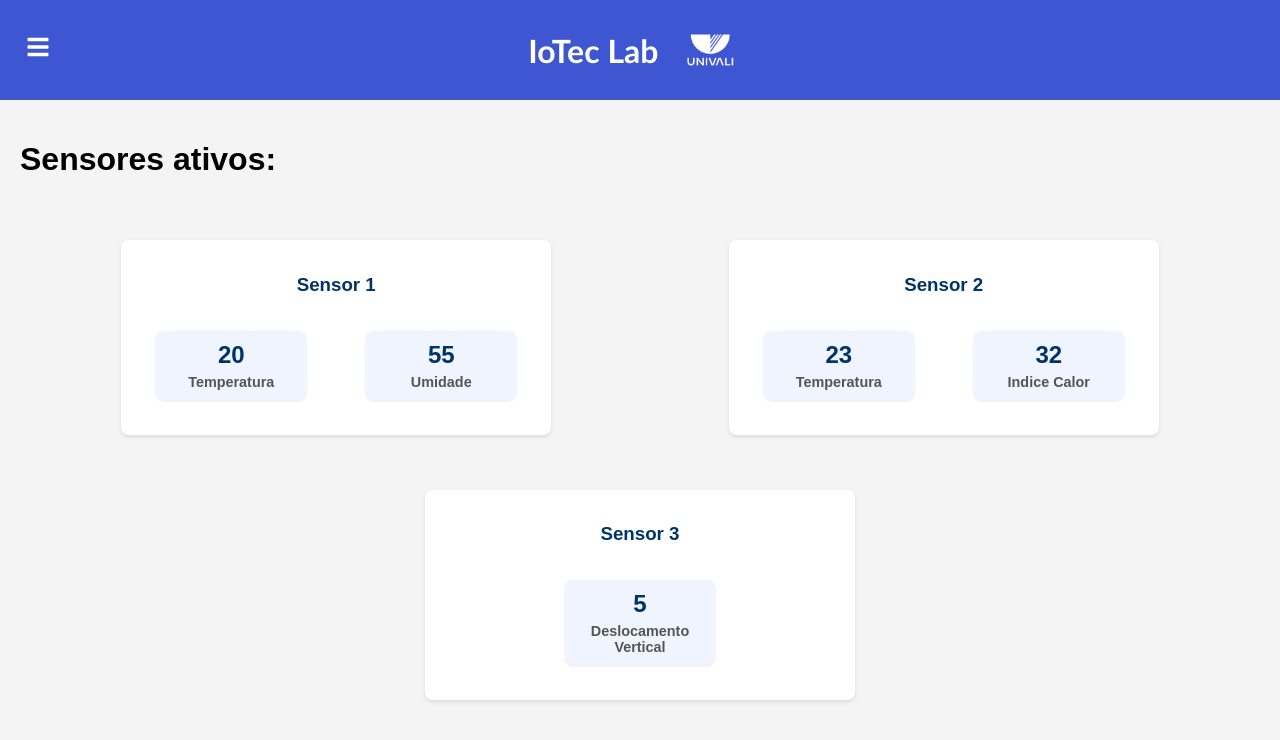
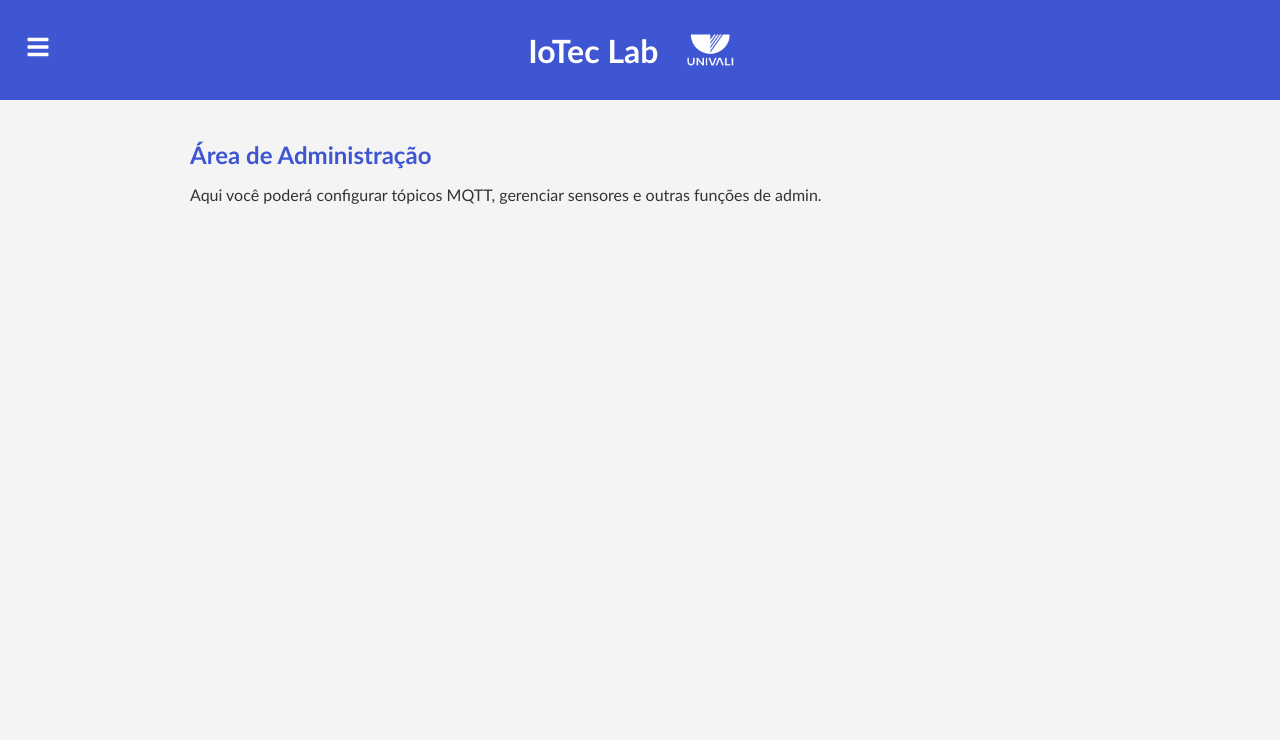
Before and after one commit to IoTec-Lab-Univali-Itajai/Site-IoTec-Sensores, a React (Create React App) app in the folder frontend/: page /adm in a window 1280 px wide. Shown: the top 740 px of the page. Built offline with nearby package versions, Linux system fonts and the light colour scheme.

Commit message:
mudancas-frontend

```diff
--- a/frontend/package.json
+++ b/frontend/package.json
@@ -10,6 +10,7 @@
     "react": "^19.1.0",
     "react-dom": "^19.1.0",
     "react-icons": "^5.5.0",
+    "react-router-dom": "^7.7.0",
     "react-scripts": "5.0.1",
     "web-vitals": "^2.1.4"
   },
--- a/frontend/src/App.js
+++ b/frontend/src/App.js
@@ -1,30 +1,22 @@
+// App.js
 import React from 'react';
 import './App.css';
 import Header from './components/Header';
-import CardSensor from './components/CardSensor';
+import { BrowserRouter as Router, Routes, Route } from 'react-router-dom';
+import PagAdmin from './PagAdmin';
+import Home from './Home'; // Vamos criar este componente
 
 function App() {
-
-  const sensores = [
-    { id: 1, nome: 'Sensor 1', dados: { temperatura: 20, umidade: 55 } },
-    { id: 2, nome: 'Sensor 2', dados: { temperatura: 23, indice_calor: 32 } },
-    { id: 3, nome: 'Sensor 3', dados: { deslocamento_vertical: 5 } },
-    // Adicione mais sensores
-  ];
-
   return (
-    <div className="App">
-      <Header />
-
-      <main>
-        <h1>Sensores ativos: </h1>
-        <div className="cards-container">
-          {sensores.map(sensor => (
-            <CardSensor key={sensor.id} nome={sensor.nome} dados={sensor.dados} />
-          ))}
-        </div>
-      </main>
-    </div>
+    <Router>
+      <div className="App">
+        <Header />
+        <Routes>
+          <Route path="/" element={<Home />} />
+          <Route path="/adm" element={<PagAdmin />} />
+        </Routes>
+      </div>
+    </Router>
   );
 }
 
--- /dev/null
+++ b/frontend/src/Home.js
@@ -0,0 +1,24 @@
+// components/Home.js
+import React from 'react';
+import CardSensor from './components/CardSensor';
+
+function Home() {
+  const sensores = [
+    { id: 1, nome: 'Sensor 1', dados: { temperatura: 20, umidade: 55 } },
+    { id: 2, nome: 'Sensor 2', dados: { temperatura: 23, indice_calor: 32 } },
+    { id: 3, nome: 'Sensor 3', dados: { deslocamento_vertical: 5 } },
+  ];
+
+  return (
+    <main>
+      <h1>Sensores ativos: </h1>
+      <div className="cards-container">
+        {sensores.map(sensor => (
+          <CardSensor key={sensor.id} nome={sensor.nome} dados={sensor.dados} />
+        ))}
+      </div>
+    </main>
+  );
+}
+
+export default Home;
--- /dev/null
+++ b/frontend/src/PagAdmin.css
@@ -0,0 +1,12 @@
+.pagadmin-main {
+    padding: 20px;
+    max-width: 900px;
+    margin: 0 auto;
+    font-family: 'Trebuchet MS', sans-serif;
+    color: #333;
+  }
+
+  .pagadmin-main h2 {
+    color: #3f56d3;
+    margin-bottom: 15px;
+  }
--- /dev/null
+++ b/frontend/src/PagAdmin.js
@@ -0,0 +1,14 @@
+// components/PagAdmin.js
+import React from 'react';
+import './PagAdmin.css';
+
+function PagAdmin() {
+  return (
+    <main className="pagadmin-main">
+      <h2>Área de Administração</h2>
+      <p>Aqui você poderá configurar tópicos MQTT, gerenciar sensores e outras funções de admin.</p>
+    </main>
+  );
+}
+
+export default PagAdmin;
--- a/frontend/src/components/Sidebar.js
+++ b/frontend/src/components/Sidebar.js
@@ -1,5 +1,7 @@
+// components/Sidebar.js
 import React from 'react';
 import './Sidebar.css';
+import { Link } from 'react-router-dom';
 
 function Sidebar({ isOpen, onClose }) {
   return (
@@ -8,9 +10,8 @@ function Sidebar({ isOpen, onClose }) {
         &times;
       </button>
       <nav>
-        <a href="/">Página Inicial</a>
-        <a href="/adm">Administração</a>
-        {/* Adicione mais links aqui */}
+        <Link to="/" onClick={onClose}>Página Inicial</Link>
+        <Link to="/adm" onClick={onClose}>Administração</Link>
       </nav>
     </div>
   );
```
Also changed, not shown: frontend/src/Home.css (added), 1 other file (tests, documents, lock files or other folders).
